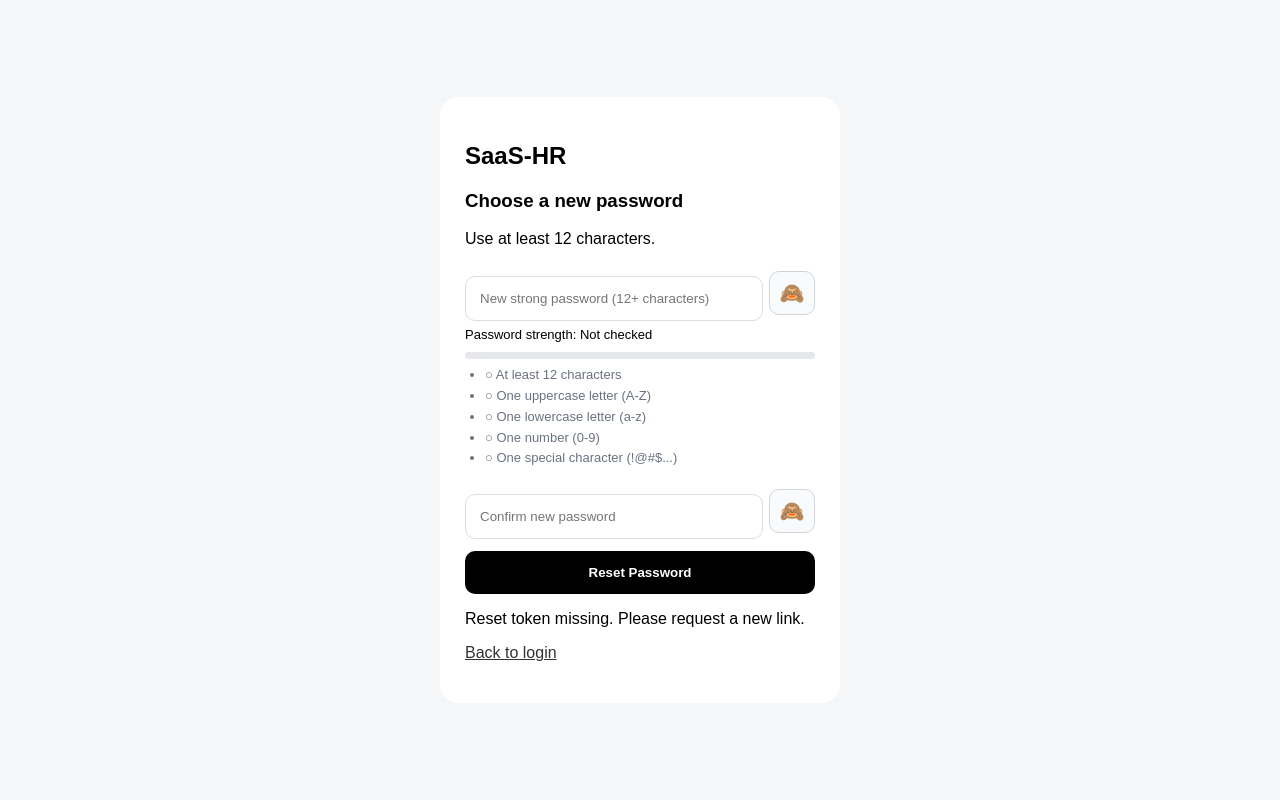
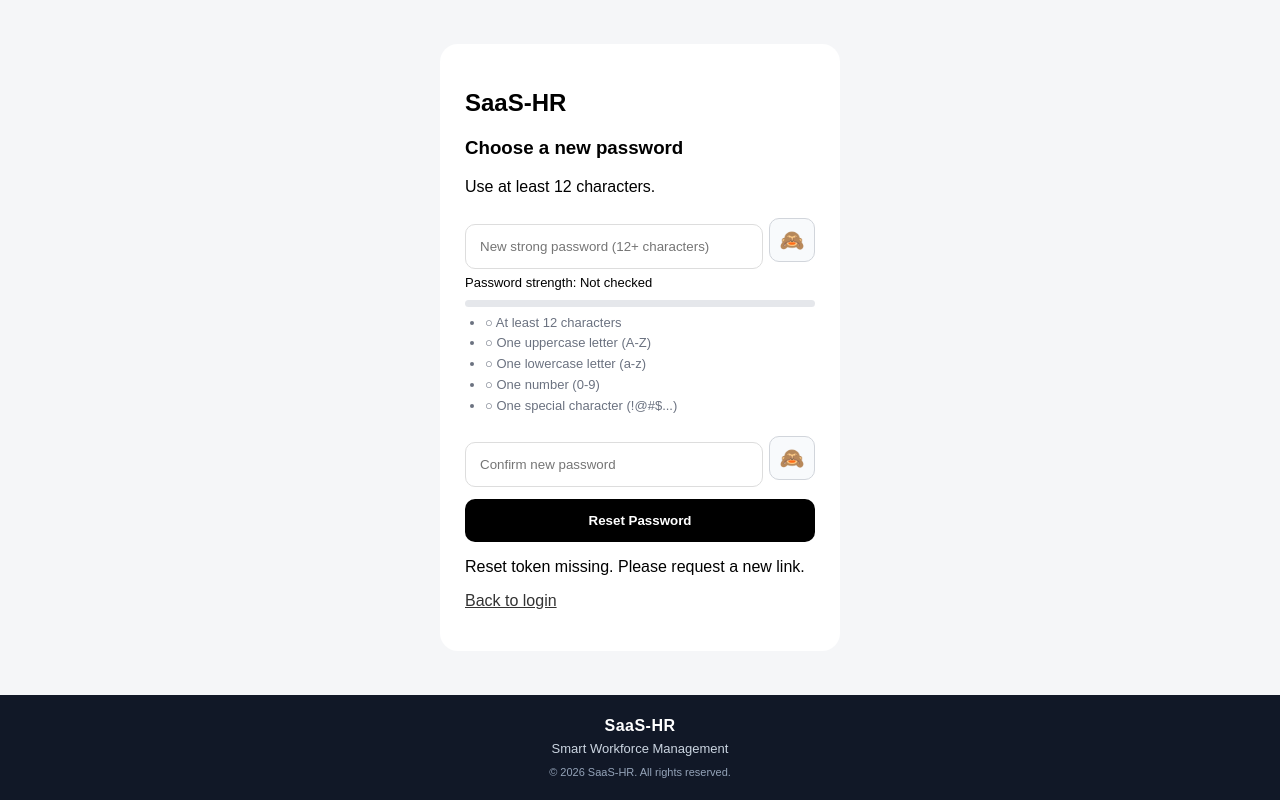
Before and after one commit to Mmegwa-Godwin/Saas-hr, a Flask app: page /reset-password in a window 1280 px wide. Run offline with Flask 3, Linux system fonts and the light colour scheme; data comes from the database, SQL or seed files in the repository; data that the repository does not hold is empty.

Commit message:
Refactor templates and add shared footer

```diff
--- /dev/null
+++ b/static/css/base.css
@@ -0,0 +1,55 @@
+.site-content {
+    flex: 1 0 auto;
+}
+
+.site-footer {
+    width: 100%;
+    padding: 22px 16px;
+    background: #111827;
+    color: #fff;
+    display: flex;
+    flex-direction: column;
+    align-items: center;
+    justify-content: center;
+    gap: 6px;
+    text-align: center;
+}
+
+.site-footer strong {
+    font-size: 16px;
+    letter-spacing: 0.5px;
+}
+
+.site-footer span {
+    color: #cbd5e1;
+    font-size: 13px;
+}
+
+.site-footer small {
+    color: #94a3b8;
+    font-size: 11px;
+    margin-top: 4px;
+}
+
+body.auth-layout {
+    min-height: 100vh;
+    margin: 0;
+    padding: 0;
+    display: flex;
+    flex-direction: column;
+    align-items: stretch;
+    justify-content: flex-start;
+}
+
+.auth-layout .site-content {
+    display: flex;
+    flex: 1 0 auto;
+    align-items: center;
+    justify-content: center;
+    width: 100%;
+    padding: 20px;
+}
+
+.auth-layout .site-footer {
+    flex-shrink: 0;
+}
--- a/static/css/reset-password.css
+++ /dev/null
@@ -1,7 +0,0 @@
-*{box-sizing:border-box;font-family:Arial,sans-serif}
-body{margin:0;background:#f5f6f8;min-height:100vh;display:flex;align-items:center;justify-content:center;padding:20px}
-.card{background:white;padding:25px;border-radius:18px;width:100%;max-width:400px}
-input,button{width:100%;padding:14px;border-radius:10px;margin-top:12px}
-input{border:1px solid #ddd}
-button{background:#000;color:white;border:0;font-weight:bold}
-a{color:#333}#message{overflow-wrap:anywhere}
--- /dev/null
+++ b/templates/base.html
@@ -0,0 +1,24 @@
+<!DOCTYPE html>
+<html lang="{% block html_lang %}en{% endblock %}">
+<head>
+    <meta charset="UTF-8">
+    <meta name="viewport" content="width=device-width, initial-scale=1">
+    <title>{% block title %}SaaS-HR{% endblock %}</title>
+
+    {% block head %}{% endblock %}
+    <link rel="stylesheet" href="{{ url_for('static', filename='css/base.css') }}">
+</head>
+<body class="{% block body_class %}{% endblock %}">
+    <div class="site-content">
+        {% block content %}{% endblock %}
+    </div>
+
+    <footer class="site-footer">
+        <strong>SaaS-HR</strong>
+        <span>Smart Workforce Management</span>
+        <small>&copy; 2026 SaaS-HR. All rights reserved.</small>
+    </footer>
+
+    {% block scripts %}{% endblock %}
+</body>
+</html>
--- a/templates/reset_password.html
+++ b/templates/reset_password.html
@@ -1,25 +1,32 @@
-<!DOCTYPE html>
-<html lang="en">
-<head>
-<meta charset="UTF-8">
-<meta name="viewport" content="width=device-width,initial-scale=1">
-<title>Reset Password | SaaS-HR</title>
-<link rel="stylesheet" href="{{ url_for('static', filename='css/reset-password.css') }}">
-</head>
-<body>
+{% extends "base.html" %}
+
+{% block body_class %}auth-layout{% endblock %}
+
+{% block title %}Reset Password | SaaS-HR{% endblock %}
+
+{% block head %}
+<link rel="stylesheet" href="{{ url_for('static', filename='css/password.css') }}">
+{% endblock %}
+
+{% block content %}
 <div class="card">
     <h2>SaaS-HR</h2>
     <h3>Choose a new password</h3>
     <p>Use at least 12 characters.</p>
+
     <form id="resetForm">
         <input id="password" type="password" autocomplete="new-password" minlength="12" placeholder="New strong password (12+ characters)" required>
         <input id="confirm" type="password" autocomplete="new-password" minlength="12" placeholder="Confirm new password" required>
         <button type="submit">Reset Password</button>
     </form>
+
     <p id="message" role="status" aria-live="polite"></p>
     <p><a href="/">Back to login</a></p>
 </div>
+
 <script id="reset-page-config" type="application/json">{{ {"token": token}|tojson }}</script>
+{% endblock %}
+
+{% block scripts %}
 <script src="{{ url_for('static', filename='js/reset-password.js') }}" defer></script>
-</body>
-</html>
+{% endblock %}
```
Also changed, not shown: templates/forgot_password.html (+16 -11 lines), templates/home.html (+16 -3 lines), templates/owner_dashboard.html (+18 -12 lines), templates/owner_login.html (+18 -12 lines), static/css/password.css (renamed from static/css/forgot-password.css), 1 other file. Lines whose indentation alone changed are shown as unchanged.
